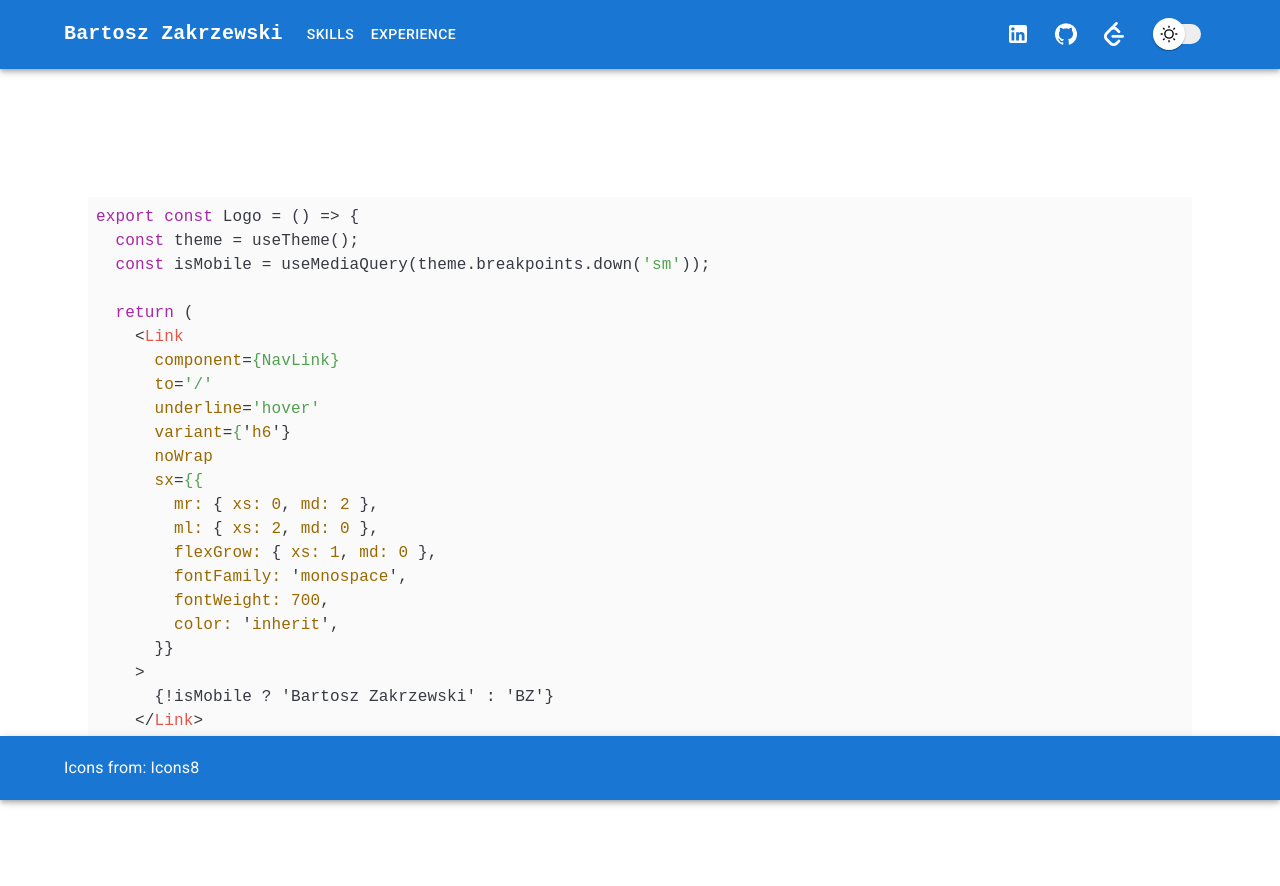
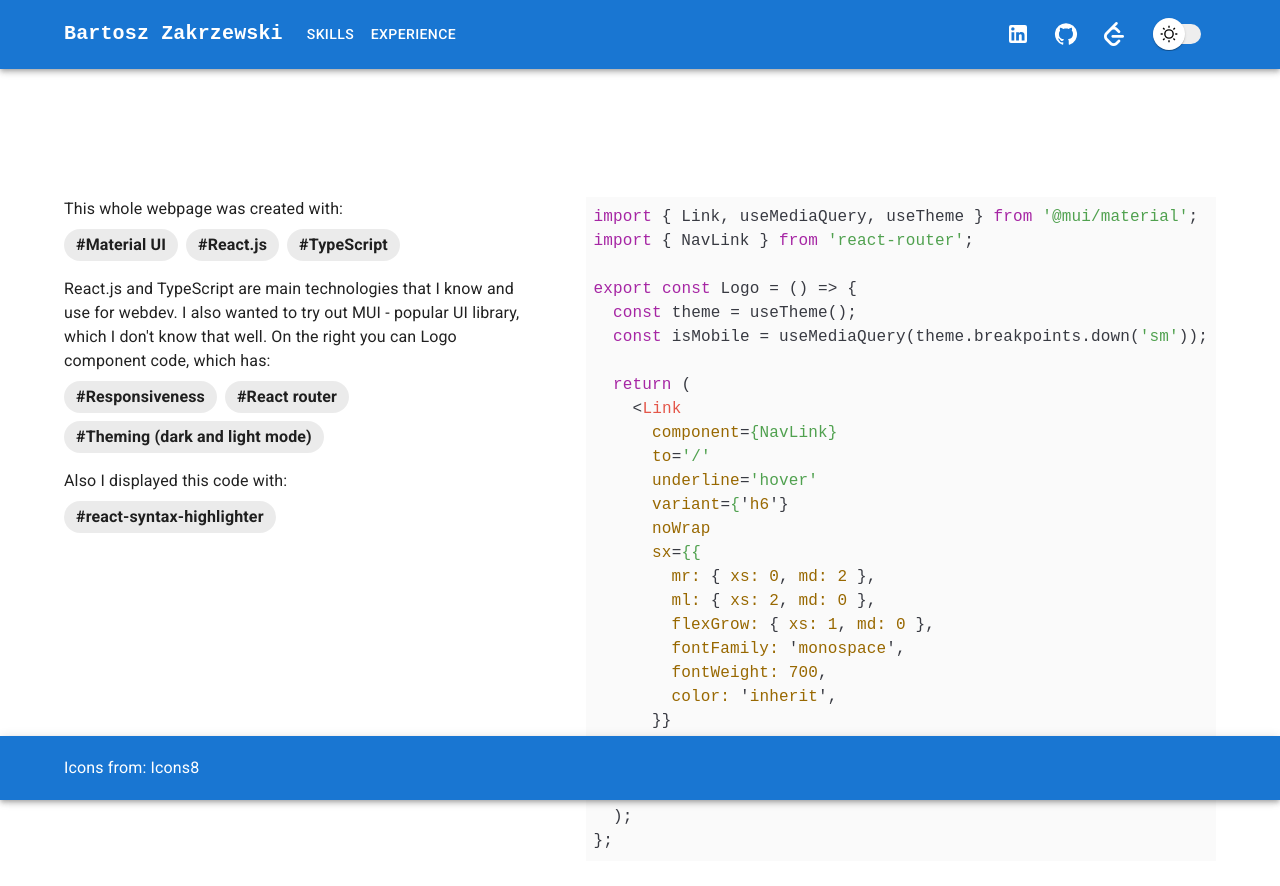
Before and after one commit to zakrzewskib/portfolio, a React (Vite) app: page /skills in a window 1280 px wide. Shown: the top 886 px of the page. Built offline with nearby package versions, Linux system fonts and the light colour scheme.

Commit message:
feat, reformat: Add text to the highlighted code and fix main page flexbox

```diff
--- a/src/App.tsx
+++ b/src/App.tsx
@@ -1,7 +1,7 @@
 import { Container } from '@mui/material';
+import CssBaseline from '@mui/material/CssBaseline';
 import { ThemeProvider, createTheme } from '@mui/material/styles';
-import CssBaseline from '@mui/material/CssBaseline';
-import { NavBar, Footer } from './components';
+import { Footer, NavBar } from './components';
 import { MAX_WIDTH } from './constants';
 import { Router } from './router';
 
@@ -16,7 +16,7 @@ function App() {
     <ThemeProvider theme={darkTheme}>
       <CssBaseline /> {/* enable dark mode for the background */}
       <NavBar maxWidth={MAX_WIDTH} />
-      <Container maxWidth={MAX_WIDTH} component="main">
+      <Container maxWidth={MAX_WIDTH} component='main'>
         <Router />
       </Container>
       <Footer maxWidth={MAX_WIDTH} />
--- a/src/components/PageInfo/PageInfo.tsx
+++ b/src/components/PageInfo/PageInfo.tsx
@@ -1,10 +1,14 @@
-import { Container } from '@mui/material';
+import { Box } from '@mui/material';
 import SyntaxHighlighter from 'react-syntax-highlighter';
 import { atomOneDark, atomOneLight } from 'react-syntax-highlighter/dist/esm/styles/hljs';
 import { withDarkMode } from '../../HOCs';
 import { useIsDarkMode } from '../../hooks';
+import { Skill } from '../ui';
 
-const codeToShow = `export const Logo = () => {
+const codeToShow = `import { Link, useMediaQuery, useTheme } from '@mui/material';
+import { NavLink } from 'react-router';
+
+export const Logo = () => {
   const theme = useTheme();
   const isMobile = useMediaQuery(theme.breakpoints.down('sm'));
 
@@ -35,10 +39,40 @@ export const PageInfo = withDarkMode(() => {
   const style = isDarkMode ? atomOneDark : atomOneLight;
 
   return (
-    <Container sx={{ marginBlock: { xs: 4, md: 16 } }}>
-      <SyntaxHighlighter language='typescript' style={style}>
-        {codeToShow}
-      </SyntaxHighlighter>
-    </Container>
+    <Box sx={{ marginBlock: { xs: 4, lg: 16 } }}>
+      <Box
+        sx={{
+          display: 'flex',
+          gap: { xs: 4, lg: 8 },
+          flexDirection: { xs: 'column', lg: 'row' },
+        }}
+      >
+        <Box className='maxWidthForText' sx={{ display: 'flex', flexDirection: 'column' }}>
+          This whole webpage was created with:
+          <Box sx={{ display: 'flex', flexWrap: 'wrap', alignItems: 'center', gap: 1, mb: 2, mt: 1 }}>
+            <Skill>#Material UI</Skill>
+            <Skill>#React.js</Skill>
+            <Skill>#TypeScript</Skill>
+          </Box>
+          React.js and TypeScript are main technologies that I know and use for webdev. I also wanted to try out MUI -
+          popular UI library, which I don't know that well. On the right you can Logo component code, which has:
+          <Box sx={{ display: 'flex', flexWrap: 'wrap', alignItems: 'center', gap: 1, mb: 2, mt: 1 }}>
+            <Skill>#Responsiveness</Skill>
+            <Skill>#React router</Skill>
+            <Skill>#Theming (dark and light mode)</Skill>
+          </Box>
+          Also I displayed this code with:
+          <Box sx={{ display: 'flex', flexWrap: 'wrap', alignItems: 'center', gap: 1, mb: 2, mt: 1 }}>
+            <Skill>#react-syntax-highlighter</Skill>
+          </Box>
+        </Box>
+
+        <Box>
+          <SyntaxHighlighter language='typescript' style={style}>
+            {codeToShow}
+          </SyntaxHighlighter>
+        </Box>
+      </Box>
+    </Box>
   );
 });
--- a/src/index.css
+++ b/src/index.css
@@ -66,3 +66,8 @@ h6 {
 #__next {
   isolation: isolate;
 }
+
+/* Custom styles */
+.maxWidthForText {
+  max-width: 75ch;
+}
--- a/src/pages/MainPage.tsx
+++ b/src/pages/MainPage.tsx
@@ -7,12 +7,12 @@ export const MainPage = () => {
     <Box
       sx={{
         display: 'flex',
-        gap: { xs: 4, md: 16 },
+        gap: { xs: 4, md: 8, lg: 16 },
         marginBlock: { xs: 4, md: 16 },
         flexDirection: { xs: 'column', md: 'row' },
       }}
     >
-      <Box sx={{ display: 'flex', flexDirection: 'column', gap: 1, width: { md: '100%' } }}>
+      <Box sx={{ display: 'flex', flexDirection: 'column', gap: 1, flex: 1 }}>
         <Typography variant='h3' component='h1'>
           Hello! I'm Bartosz Zakrzewski
         </Typography>
@@ -21,13 +21,16 @@ export const MainPage = () => {
         </Typography>
       </Box>
 
-      <Box sx={{ width: { md: '100%' } }}>
+      <Box className='maxWidthForText' sx={{ flex: 1 }}>
         <Typography variant='body1'>
-          I worked as a Software Engineer for 2 years now. During that time I discovered that the most important skills
-          in IT are:
+          I worked as a Software Engineer for{' '}
+          <Typography fontWeight='bold' component='span'>
+            2 years
+          </Typography>{' '}
+          now. During that time I discovered that the most important skills in IT are:
         </Typography>
 
-        <Box sx={{ display: 'flex', alignItems: 'center', gap: 1, mb: 2, mt: 1 }}>
+        <Box sx={{ display: 'flex', flexWrap: 'true', alignItems: 'center', gap: 1, mb: 2, mt: 1 }}>
           <Skill>#adaptability</Skill>
           <Skill>#learning_new_things</Skill>
         </Box>
```
